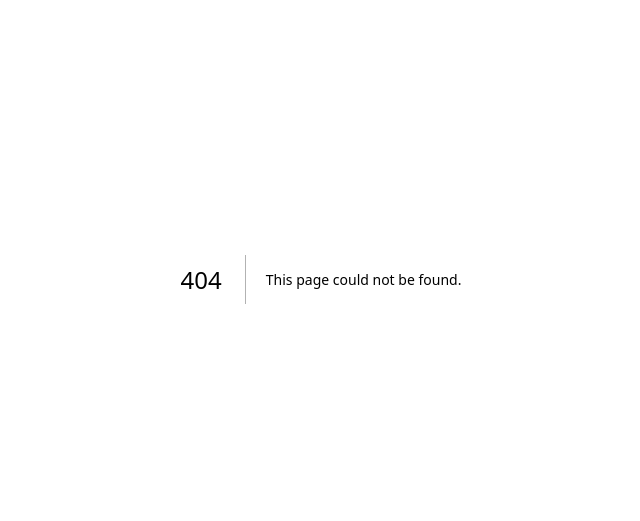
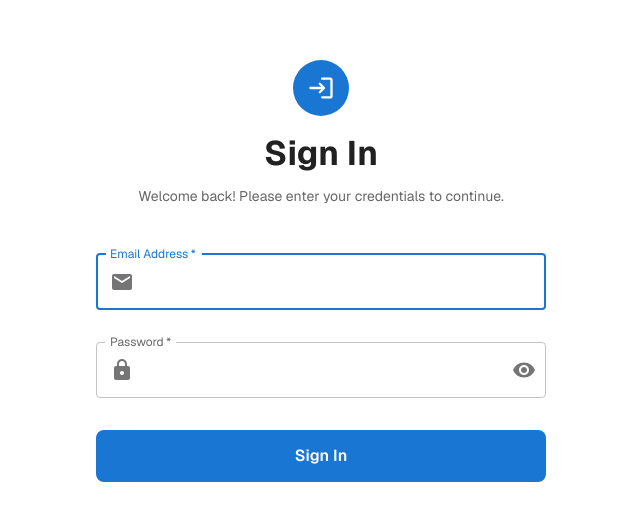
Before and after one commit to eralvarez/nextjs-pwa-template, a Next.js app: page /auth/sign-in in a window 1280 px wide. Before the commit this address had no page. Shown: the part 121-642 px from the top of the page, without its empty margins (319-959 px from the left). Built offline with nearby package versions, Linux system fonts and the light colour scheme; what @mui/material-nextjs would draw is missing.

Commit message:
auth signin demo

```diff
--- a/package.json
+++ b/package.json
@@ -3,7 +3,7 @@
   "version": "0.0.1",
   "private": true,
   "scripts": {
-    "start": "serve build -l 3030",
+    "start": "serve out -l 3030",
     "dev": "next dev --webpack",
     "start:dev": "next dev --webpack",
     "build": "next build --webpack",
--- /dev/null
+++ b/src/app/auth/sign-in/page.tsx
@@ -0,0 +1,321 @@
+"use client";
+
+import React, { useState } from "react";
+import {
+  Box,
+  Container,
+  Paper,
+  TextField,
+  Button,
+  Typography,
+  IconButton,
+  InputAdornment,
+  Alert,
+} from "@mui/material";
+import {
+  Visibility,
+  VisibilityOff,
+  Email,
+  Lock,
+  LoginRounded,
+} from "@mui/icons-material";
+
+export default function SignInPage() {
+  const [formData, setFormData] = useState({
+    email: "",
+    password: "",
+  });
+  const [showPassword, setShowPassword] = useState(false);
+  const [errors, setErrors] = useState<{ [key: string]: string }>({});
+  const [isLoading, setIsLoading] = useState(false);
+  const [alertMessage, setAlertMessage] = useState<{
+    type: "success" | "error" | "info";
+    message: string;
+  } | null>(null);
+
+  const handleInputChange = (event: React.ChangeEvent<HTMLInputElement>) => {
+    const { name, value } = event.target;
+    setFormData((prev) => ({
+      ...prev,
+      [name]: value,
+    }));
+
+    // Clear error when user starts typing
+    if (errors[name]) {
+      setErrors((prev) => ({
+        ...prev,
+        [name]: "",
+      }));
+    }
+  };
+
+  const handleTogglePasswordVisibility = () => {
+    setShowPassword((prev) => !prev);
+  };
+
+  const validateForm = () => {
+    const newErrors: { [key: string]: string } = {};
+
+    // Email validation
+    if (!formData.email) {
+      newErrors.email = "Email is required";
+    } else if (!/^[^\s@]+@[^\s@]+\.[^\s@]+$/.test(formData.email)) {
+      newErrors.email = "Please enter a valid email address";
+    }
+
+    // Password validation
+    if (!formData.password) {
+      newErrors.password = "Password is required";
+    } else if (formData.password.length < 6) {
+      newErrors.password = "Password must be at least 6 characters long";
+    }
+
+    setErrors(newErrors);
+    return Object.keys(newErrors).length === 0;
+  };
+
+  const handleSubmit = async (event: React.FormEvent) => {
+    event.preventDefault();
+
+    if (!validateForm()) {
+      return;
+    }
+
+    setIsLoading(true);
+    setAlertMessage(null);
+
+    try {
+      // Simulate API call
+      await new Promise((resolve) => setTimeout(resolve, 2000));
+
+      // For demo purposes - in real app, you'd make an actual API call
+      console.log("Sign in attempt:", formData);
+
+      setAlertMessage({
+        type: "success",
+        message: "Sign in successful! Redirecting...",
+      });
+
+      // In a real app, you'd redirect to dashboard or handle successful auth
+      setTimeout(() => {
+        // Redirect logic would go here
+      }, 1500);
+    } catch (error) {
+      setAlertMessage({
+        type: "error",
+        message: "Sign in failed. Please check your credentials and try again.",
+      });
+    } finally {
+      setIsLoading(false);
+    }
+  };
+
+  return (
+    <Container
+      component="main"
+      maxWidth="sm"
+      sx={{
+        minHeight: "100vh",
+        display: "flex",
+        alignItems: "center",
+        justifyContent: "center",
+        py: 3,
+      }}
+    >
+      <Paper
+        sx={{
+          width: "100%",
+          maxWidth: 450,
+          p: { xs: 0 },
+          borderRadius: { xs: 0, md: 3 },
+          background: { xs: "transparent", md: "background.paper" },
+          boxShadow: { xs: 0 },
+        }}
+      >
+        <Box
+          sx={{
+            display: "flex",
+            flexDirection: "column",
+            alignItems: "center",
+            mb: 3,
+          }}
+        >
+          <Box
+            sx={{
+              width: 56,
+              height: 56,
+              borderRadius: "50%",
+              backgroundColor: "primary.main",
+              display: "flex",
+              alignItems: "center",
+              justifyContent: "center",
+              mb: 2,
+            }}
+          >
+            <LoginRounded
+              sx={{ fontSize: 28, color: "primary.contrastText" }}
+            />
+          </Box>
+
+          <Typography
+            component="h1"
+            variant="h4"
+            fontWeight="bold"
+            color="text.primary"
+            gutterBottom
+          >
+            Sign In
+          </Typography>
+
+          <Typography
+            variant="body2"
+            color="text.secondary"
+            textAlign="center"
+            sx={{ mb: 1 }}
+          >
+            Welcome back! Please enter your credentials to continue.
+          </Typography>
+        </Box>
+
+        {alertMessage && (
+          <Alert
+            severity={alertMessage.type}
+            sx={{ mb: 3 }}
+            onClose={() => setAlertMessage(null)}
+          >
+            {alertMessage.message}
+          </Alert>
+        )}
+
+        <Box component="form" onSubmit={handleSubmit} noValidate>
+          <TextField
+            margin="normal"
+            required
+            fullWidth
+            id="email"
+            label="Email Address"
+            name="email"
+            autoComplete="email"
+            autoFocus
+            value={formData.email}
+            onChange={handleInputChange}
+            error={!!errors.email}
+            helperText={errors.email}
+            disabled={isLoading}
+            InputProps={{
+              startAdornment: (
+                <InputAdornment position="start">
+                  <Email color={errors.email ? "error" : "action"} />
+                </InputAdornment>
+              ),
+            }}
+            sx={{ mb: 2 }}
+          />
+
+          <TextField
+            margin="normal"
+            required
+            fullWidth
+            name="password"
+            label="Password"
+            type={showPassword ? "text" : "password"}
+            id="password"
+            autoComplete="current-password"
+            value={formData.password}
+            onChange={handleInputChange}
+            error={!!errors.password}
+            helperText={errors.password}
+            disabled={isLoading}
+            InputProps={{
+              startAdornment: (
+                <InputAdornment position="start">
+                  <Lock color={errors.password ? "error" : "action"} />
+                </InputAdornment>
+              ),
+              endAdornment: (
+                <InputAdornment position="end">
+                  <IconButton
+                    aria-label="toggle password visibility"
+                    onClick={handleTogglePasswordVisibility}
+                    edge="end"
+                    disabled={isLoading}
+                  >
+                    {showPassword ? <VisibilityOff /> : <Visibility />}
+                  </IconButton>
+                </InputAdornment>
+              ),
+            }}
+            sx={{ mb: 3 }}
+          />
+
+          <Button
+            type="submit"
+            fullWidth
+            variant="contained"
+            size="large"
+            disabled={isLoading}
+            sx={{
+              mt: 1,
+              mb: 2,
+              py: 1.5,
+              fontSize: "1rem",
+              fontWeight: 600,
+              textTransform: "none",
+              borderRadius: 2,
+            }}
+          >
+            {isLoading ? "Signing In..." : "Sign In"}
+          </Button>
+
+          {/* <Divider sx={{ my: 3 }}>
+            <Typography variant="body2" color="text.secondary">
+              Need help?
+            </Typography>
+          </Divider>
+
+          <Box
+            sx={{
+              display: "flex",
+              flexDirection: isMobile ? "column" : "row",
+              justifyContent: "space-between",
+              alignItems: "center",
+              gap: 2,
+            }}
+          >
+            <Button
+              variant="text"
+              size="small"
+              disabled={isLoading}
+              sx={{
+                textTransform: "none",
+                color: "primary.main",
+                "&:hover": {
+                  backgroundColor: "primary.main",
+                  color: "primary.contrastText",
+                },
+              }}
+            >
+              Forgot password?
+            </Button>
+
+            <Button
+              variant="text"
+              size="small"
+              disabled={isLoading}
+              sx={{
+                textTransform: "none",
+                color: "primary.main",
+                "&:hover": {
+                  backgroundColor: "primary.main",
+                  color: "primary.contrastText",
+                },
+              }}
+            >
+              Create account
+            </Button>
+          </Box> */}
+        </Box>
+      </Paper>
+    </Container>
+  );
+}
--- a/src/theme.ts
+++ b/src/theme.ts
@@ -5,6 +5,20 @@ const theme = createTheme({
   typography: {
     fontFamily: "var(--font-geist-sans)",
   },
+  components: {
+    // Disable ripples for all Material UI components
+    MuiButtonBase: {
+      defaultProps: {
+        disableRipple: true,
+      },
+    },
+    // Disable elevations (shadows) for buttons
+    MuiButton: {
+      defaultProps: {
+        disableElevation: true,
+      },
+    },
+  },
 });
 
 export default theme;
```
Also changed, not shown: public/fallback-9TJXUlGmLXp4kT5X7batU.js (renamed from public/fallback-RfKg4u4bpYX8UlxxcSl_Z.js), public/sw.js.
